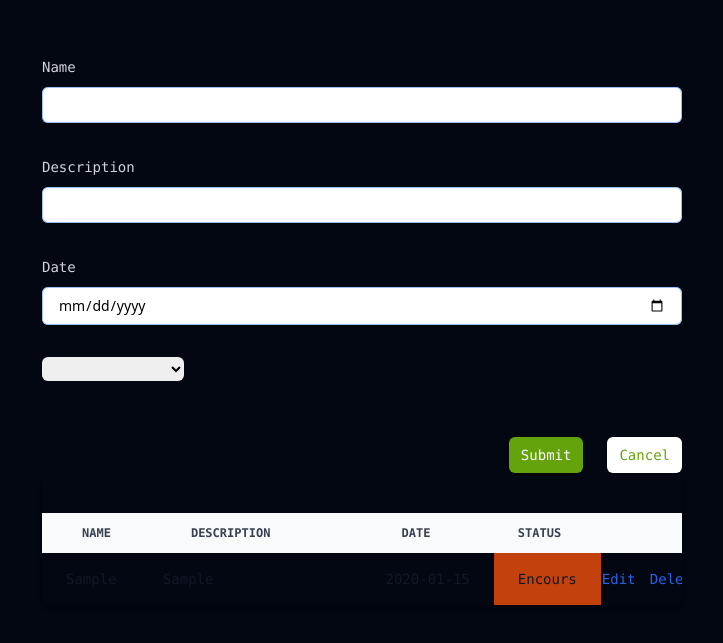
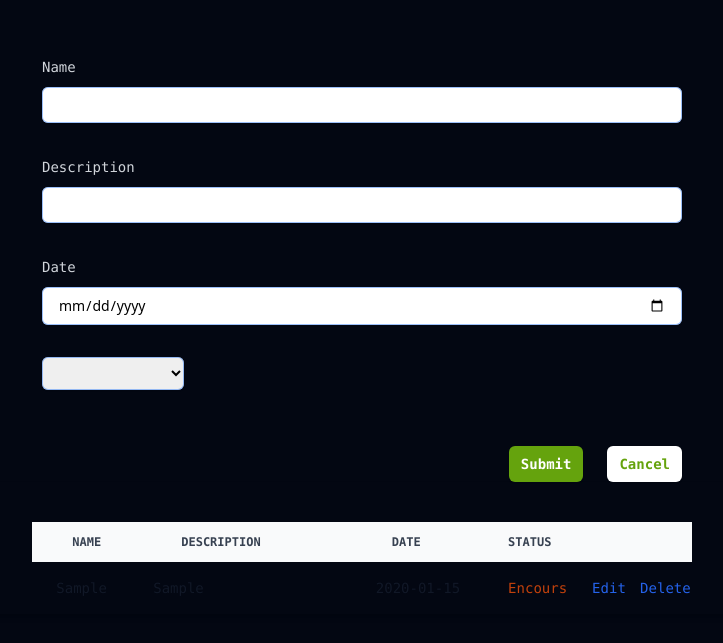
Before and after one commit to Dwizza/task-scheduler-breif-4, a website: page index/index.html in a window 1280 px wide. Both pictures are taken after typing "Sample", "Sample", "2020-01-15" into the empty fields and a click on the button "Submit". Shown: the part 49-692 px from the top of the page, without its empty margins (278-1001 px from the left). Drawn offline with Linux system fonts and the light colour scheme.

Commit message:
version_0.0.2

```diff
--- a/index/index.html
+++ b/index/index.html
@@ -17,7 +17,7 @@
     <div class="">
     <div class="space-y-12 m-auto">
         <div
-        class="mt-10 grid grid-cols-1 gap-x-6 gap-y-8 sm:grid-cols-4 w-1/2 m-auto"
+        class="mt-10 grid grid-cols-1 gap-x-6 gap-y-8 sm:grid-cols-4 md:w-1/2 m-auto"
         >
         <div class="sm:col-span-4">
             <label for="Name" class="block text-sm/6 font-medium font-mono text-gray-300"
@@ -63,23 +63,23 @@
             />
             </div>
         </div>
-        <select name="" id="statuss" class="rounded-md ">
-          <option value="Encours" id="encours" class="font-mono">En cours</option>
-          <option value="Terminé" id="termine" class="font-mono">Terminé</option>
+        <select name="" id="statuss" class="rounded-md px-4 block w-full rounded-md border-0 py-1.5 dark:bg-slate-400  shadow-sm ring-1 ring-inset placeholder:text-gray-600 focus:ring-2 focus:ring-inset  sm:text-sm/6 ">
+          <option value="Encours" id="encours" class="font-mono text-orange-700">En cours</option>
+          <option value="Terminé" id="termine" class="font-mono text-lime-600*">Terminé</option>
         </select>
         <div
             class="mt-6 flex items-center justify-end gap-x-6 sm:col-span-4 content-center">
-            <button onclick="ajouter()" type="button" id="button" class="rounded-md font-mono bg-lime-600 px-3 py-2 text-sm  text-white shadow-sm hover:bg-black ">
+            <button onclick="ajouter()" type="button" id="button" class="rounded-md font-mono bg-lime-600 px-3 py-2 text-sm font-bold hover:scale-125 text-white shadow-sm hover:bg-slate-800 ">
               Submit
             </button>
-            <button  type="reset" class="rounded-md bg-white px-3 py-2 text-sm font-mono text-lime-600 shadow-sm hover:bg-black ">
+            <button  type="reset" class="rounded-md bg-white px-3 py-2 text-sm font-mono text-lime-600 shadow-sm font-bold hover:scale-125 hover:bg-slate-800 ">
               Cancel
             </button>
         </div>
         </div>
     </div>
     </div>
-<div class="w-1/2 m-auto pt-10 relative overflow-x-auto shadow-md sm:rounded-lg">
+<div class="md:w-full md:grid md:justify-center pt-10 relative overflow-x-auto shadow-md sm:rounded-lg">
   <table id="table" class="w-full text-sm text-left rtl:text-right text-gray-500 dark:text-gray-400">
       <thead class="w-full text-xs text-gray-700 uppercase bg-gray-50 dark:bg-gray-700 dark:text-gray-400">
           <tr>
--- a/index/script.js
+++ b/index/script.js
@@ -38,18 +38,18 @@ function ajouter(){
 function addrow(){
     tbody.innerHTML="" ;
     for( i=0;i<datatask.length;i++){
-        let bgColor = "";
+        let txtColor = "";
 
         if (datatask[i].statuss === "Encours") {
-            bgColor = "bg-orange-700";
+            txtColor = "text-orange-700";
         } else{
-            bgColor = "bg-lime-600";
+            txtColor = "text-lime-600";
         }
         tbody.innerHTML += `<tr class="">
         <td data="" class="px-6 py-4 font-medium font-mono text-gray-900 whitespace-nowrap dark:text-white">${datatask[i].namee}</td>
         <td class="pr-[9.25rem] pl-3 py-4 font-medium font-mono text-gray-900 whitespace-nowrap dark:text-white">${datatask[i].description}</td>
         <td class="px-6 py-4 font-medium font-mono text-gray-900 whitespace-nowrap dark:text-white">${datatask[i].date}</td>
-        <td class="${bgColor} px-6 py-4 font-medium font-mono text-gray-900 whitespace-nowrap dark:text-white">${datatask[i].statuss}</td>
+        <td class="${txtColor} px-6 py-4 font-medium font-mono  whitespace-nowrap ">${datatask[i].statuss}</td>
         <td ><a href="#" onclick="edit(${i})" class="font-medium font-mono text-blue-600 dark:text-blue-500 hover:underline">Edit</a></td>
         <td><a onclick="deleteall(${i})" href="#" class="font-medium font-mono text-blue-600 dark:text-blue-500 hover:underline">Delete</a></td>
         </tr>`
```
Also changed, not shown: index/output.css.
